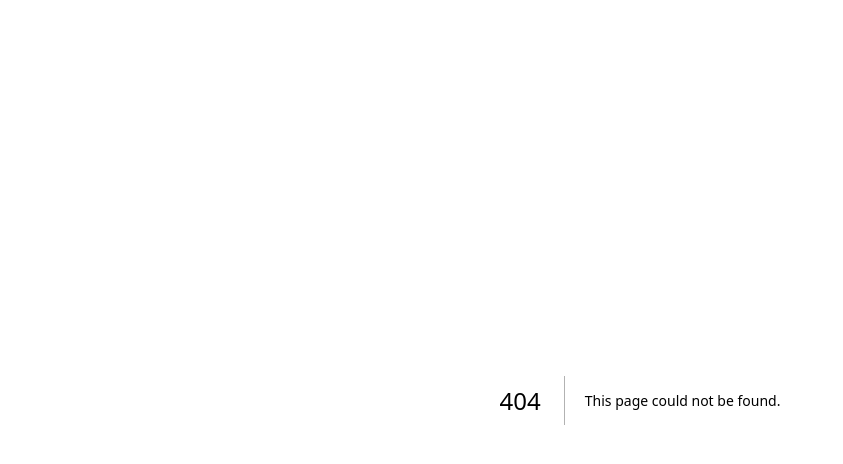
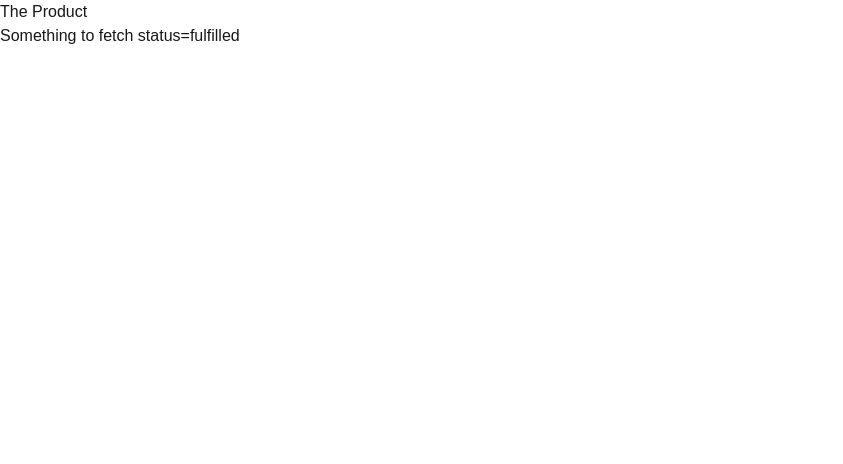
Before and after one commit to warmheartsministries/nextjs-geolocation-barcode, a Next.js app: page /order in a window 1280 px wide. Before the commit this address had no page. Shown: the top 464 px of the page, without its empty margins (0-843 px from the left). Built offline with nearby package versions, Linux system fonts and the light colour scheme.

Commit message:
included scan and order page

```diff
--- /dev/null
+++ b/src/app/order/page.tsx
@@ -0,0 +1,21 @@
+import { Suspense } from "react";
+
+export default async function Page({ searchParams }: { searchParams: string }) {
+  const query = searchParams || "";
+  const qKey = Object.keys(query)[0];
+  const qValue = Object.values(query)[0];
+  return (
+    <div>
+      <h1>The Product</h1>
+      <Suspense>
+        {qKey && qValue ? (
+          <div>
+            Something to fetch {qKey}={qValue}
+          </div>
+        ) : (
+          <div>Nothing to query</div>
+        )}
+      </Suspense>
+    </div>
+  );
+}
--- a/src/app/page.tsx
+++ b/src/app/page.tsx
@@ -49,7 +49,6 @@ export default function Home() {
             Read our docs
           </a>
         </div>
-        <BarcodeScanner />
       </main>
       <footer className="row-start-3 flex gap-6 flex-wrap items-center justify-center">
         <a
--- /dev/null
+++ b/src/app/scan/page.tsx
@@ -0,0 +1,5 @@
+import { BarcodeScanner } from "../ui/barcode-scanner";
+
+export default function Page() {
+  return <BarcodeScanner />;
+}
--- a/src/app/ui/barcode-scanner.tsx
+++ b/src/app/ui/barcode-scanner.tsx
@@ -2,6 +2,7 @@
 
 import { useState } from "react";
 import { useZxing } from "react-zxing";
+import Link from "next/link";
 
 export const BarcodeScanner = () => {
   const [result, setResult] = useState("");
@@ -18,6 +19,18 @@ export const BarcodeScanner = () => {
         <span>Last result:</span>
         <span>{result}</span>
       </p>
+      <p>
+        <span>
+          <Link
+            href={{
+              pathname: "/order",
+              query: { upc: result },
+            }}
+          >
+            Options
+          </Link>
+        </span>
+      </p>
     </>
   );
 };
```
